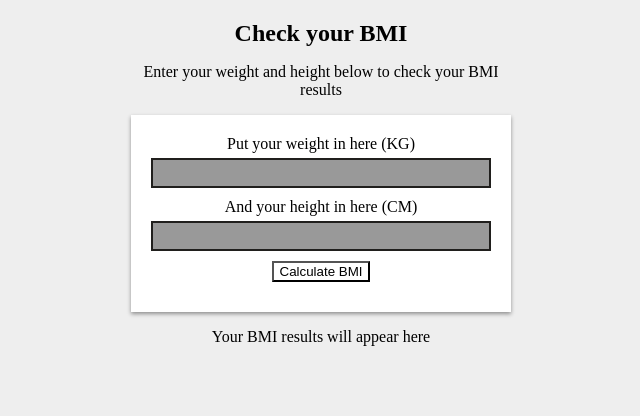
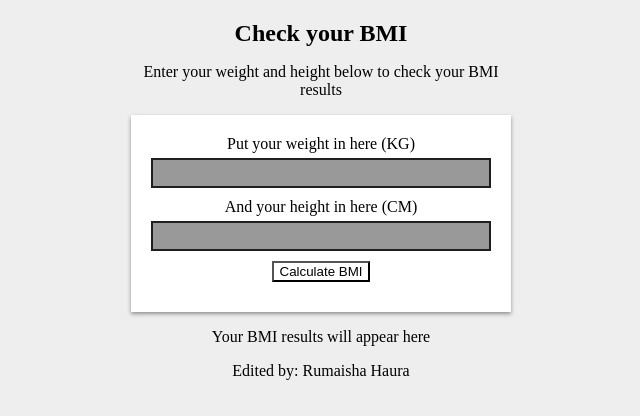
Before and after one commit to rumaishahaura/BMI-calculator, a plain HTML site: page index.html in a window 1280 px wide. Shown: the whole page, without its empty margins (319-959 px from the left). Drawn offline with Linux system fonts and the light colour scheme.

Commit message:
Update index.html

```diff
--- a/index.html
+++ b/index.html
@@ -39,5 +39,6 @@
       </div>
     </div>
     <script src="script.js"></script>
+    <p> Edited by: Rumaisha Haura </p>
   </body>
 </html>
```
